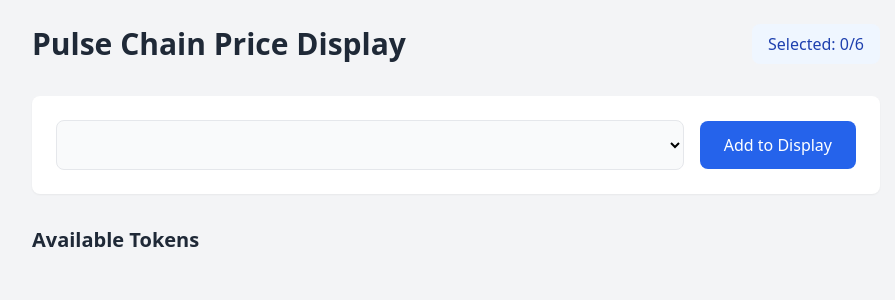
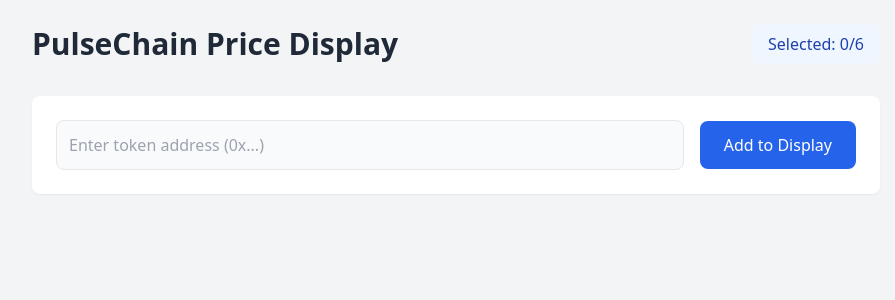
Before and after one commit to OopsyJuice/crypto-ticker, a Flask app: page / in a window 1280 px wide. Shown: the top 300 px of the page, without its empty margins (184-1079 px from the left). Run offline with Flask 3, Linux system fonts and the light colour scheme; data that the repository does not hold is empty; some libraries are stand-ins or nearby versions.

Commit message:
Add PulseChain token price tracking with Eth bridge detection and UI improvements

```diff
--- a/crypto_ticker/app.py
+++ b/crypto_ticker/app.py
@@ -1,11 +1,36 @@
-from flask import Flask, render_template, request, redirect, url_for
+from flask import Flask, render_template, jsonify, request, redirect, url_for
 from api.geckoterminal import GeckoTerminalAPI
+import threading
+import time
+import re
 
 app = Flask(__name__)
 api = GeckoTerminalAPI()
 
-# Store selected tokens (in memory for now)
+# Cache for tokens
+token_cache = {
+    'data': {},
+    'last_update': 0,
+    'updating': False
+}
+
+# Store selected tokens
 selected_tokens = set()
+
+def update_cache():
+    while True:
+        if not token_cache['updating'] and selected_tokens:
+            token_cache['updating'] = True
+            try:
+                new_data = api.update_cached_tokens(list(selected_tokens))
+                token_cache['data'].update(new_data)
+                token_cache['last_update'] = time.time()
+            finally:
+                token_cache['updating'] = False
+        time.sleep(60)
+
+update_thread = threading.Thread(target=update_cache, daemon=True)
+update_thread.start()
 
 @app.template_filter('float_format')
 def float_format(value):
@@ -16,21 +41,33 @@
 
 @app.route('/')
 def home():
-    tokens = api.get_token_prices()
-    return render_template('dashboard.html', tokens=tokens, selected_tokens=selected_tokens)
+    if selected_tokens and not token_cache['data']:
+        token_cache['data'] = api.update_cached_tokens(list(selected_tokens))
+        token_cache['last_update'] = time.time()
+
+    last_update = time.strftime('%I:%M:%S %p', time.localtime(token_cache['last_update']))
+    return render_template('dashboard.html',
+                         tokens=token_cache['data'],
+                         selected_tokens=selected_tokens,
+                         last_update=last_update)
 
 @app.route('/add_token', methods=['POST'])
 def add_token():
-    token = request.form.get('token')
-    if token:
-        selected_tokens.add(token)
+    address = request.form.get('token_address', '').lower()
+    if address and len(selected_tokens) < 6:
+        if re.match(r'^0x[a-fA-F0-9]{40}$', address):
+            token_info = api.get_token_info(address)
+            if token_info:
+                selected_tokens.add(address)
+                token_cache['data'][address] = token_info
     return redirect(url_for('home'))
 
 @app.route('/remove_token', methods=['POST'])
 def remove_token():
-    token = request.form.get('token')
-    if token:
-        selected_tokens.discard(token)
+    address = request.form.get('token_address')
+    if address:
+        selected_tokens.discard(address)
+        token_cache['data'].pop(address, None)
     return redirect(url_for('home'))
 
 if __name__ == '__main__':
--- a/crypto_ticker/templates/base.html
+++ b/crypto_ticker/templates/base.html
@@ -5,6 +5,9 @@
     <meta name="viewport" content="width=device-width, initial-scale=1.0">
     <title>Crypto Ticker Dashboard</title>
     <link href="https://cdn.jsdelivr.net/npm/tailwindcss@2.2.19/dist/tailwind.min.css" rel="stylesheet">
+    <link href="https://cdn.jsdelivr.net/npm/select2@4.1.0-rc.0/dist/css/select2.min.css" rel="stylesheet" />
+    <script src="https://code.jquery.com/jquery-3.6.0.min.js"></script>
+    <script src="https://cdn.jsdelivr.net/npm/select2@4.1.0-rc.0/dist/js/select2.min.js"></script>
 </head>
 <body class="bg-gray-100">
     <main>
--- a/crypto_ticker/templates/dashboard.html
+++ b/crypto_ticker/templates/dashboard.html
@@ -3,21 +3,24 @@
 {% block content %}
 <div class="max-w-4xl mx-auto p-6">
     <div class="flex justify-between items-center mb-8">
-        <h1 class="text-3xl font-bold text-gray-800">Pulse Chain Price Display</h1>
+        <h1 class="text-3xl font-bold text-gray-800">PulseChain Price Display</h1>
         <div class="bg-blue-50 rounded-lg px-4 py-2">
             <span class="text-blue-800 font-medium">Selected: {{ selected_tokens|length }}/6</span>
         </div>
     </div>
 
-    <!-- Token Selection -->
+    <!-- Token Input -->
     <div class="bg-white rounded-lg shadow-sm p-6 mb-8">
         <form method="post" action="/add_token" class="space-y-4">
             <div class="flex items-center gap-4">
-                <select name="token" class="flex-1 p-3 border rounded-lg bg-gray-50 focus:outline-none focus:ring-2 focus:ring-blue-500">
-                    {% for token in tokens %}
-                    <option value="{{ token.symbol }}">{{ token.symbol }} - ${{ '%.8f' | format(token.price_usd|float_format) }}</option>
-                    {% endfor %}
-                </select>
+                <input
+                    type="text"
+                    name="token_address"
+                    placeholder="Enter token address (0x...)"
+                    class="flex-1 p-3 border rounded-lg bg-gray-50"
+                    pattern="^0x[a-fA-F0-9]{40}$"
+                    required
+                >
                 <button type="submit" class="bg-blue-600 text-white px-6 py-3 rounded-lg hover:bg-blue-700 transition-colors">
                     Add to Display
                 </button>
@@ -30,52 +33,30 @@
     <div class="mb-8">
         <h2 class="text-xl font-semibold text-gray-800 mb-4">Display Configuration</h2>
         <div class="grid grid-cols-1 md:grid-cols-2 gap-4">
-            {% for symbol in selected_tokens %}
-                {% for token in tokens if token.symbol == symbol %}
+            {% for address in selected_tokens %}
+                {% if address in tokens %}
                 <div class="bg-white rounded-lg shadow-sm p-4 border-l-4 border-blue-500">
                     <div class="flex justify-between items-center">
                         <div>
-                            <h3 class="font-bold text-lg">{{ token.symbol }}</h3>
-                            <p class="text-2xl">${{ '%.8f' | format(token.price_usd|float_format) }}</p>
+                            <h3 class="font-bold text-lg">{{ tokens[address].symbol }}</h3>
+                            <p class="text-xs text-gray-500">{{ address }}</p>
+                            <p class="text-2xl">${{ '%.8f' | format(tokens[address].price_usd|float_format) }}</p>
                         </div>
                         <div class="text-right">
-                            <p class="text-lg {% if token.price_change_24h|float_format > 0 %}text-green-500{% else %}text-red-500{% endif %}">
-                                {{ '%.2f' | format(token.price_change_24h|float_format) }}%
+                            <p class="text-lg {% if tokens[address].price_change_24h|float_format > 0 %}text-green-500{% else %}text-red-500{% endif %}">
+                                {{ '%.2f' | format(tokens[address].price_change_24h|float_format) }}%
                             </p>
                             <form method="post" action="/remove_token" class="mt-2">
-                                <input type="hidden" name="token" value="{{ token.symbol }}">
+                                <input type="hidden" name="token_address" value="{{ address }}">
                                 <button type="submit" class="text-red-600 hover:text-red-800">Remove</button>
                             </form>
                         </div>
                     </div>
                 </div>
-                {% endfor %}
+                {% endif %}
             {% endfor %}
         </div>
     </div>
     {% endif %}
-
-    <!-- Available Tokens -->
-    <div>
-        <h2 class="text-xl font-semibold text-gray-800 mb-4">Available Tokens</h2>
-        <div class="grid grid-cols-1 md:grid-cols-2 gap-4">
-            {% for token in tokens[:10] %}
-            <div class="bg-white rounded-lg shadow-sm p-4 hover:shadow-md transition-shadow">
-                <div class="flex justify-between items-center">
-                    <div>
-                        <h3 class="font-bold">{{ token.symbol }}</h3>
-                        <p class="text-lg">${{ '%.8f' | format(token.price_usd|float_format) }}</p>
-                    </div>
-                    <div class="text-right">
-                        <p class="{% if token.price_change_24h|float_format > 0 %}text-green-500{% else %}text-red-500{% endif %}">
-                            {{ '%.2f' | format(token.price_change_24h|float_format) }}%
-                        </p>
-                        <p class="text-sm text-gray-500">Vol: ${{ '%.2f' | format(token.volume_24h|float_format) }}</p>
-                    </div>
-                </div>
-            </div>
-            {% endfor %}
-        </div>
-    </div>
 </div>
 {% endblock %}
```
Also changed, not shown: crypto_ticker/api/geckoterminal.py (+107 -26 lines), crypto_ticker/token_cache.json (added, +1 -0 lines).
